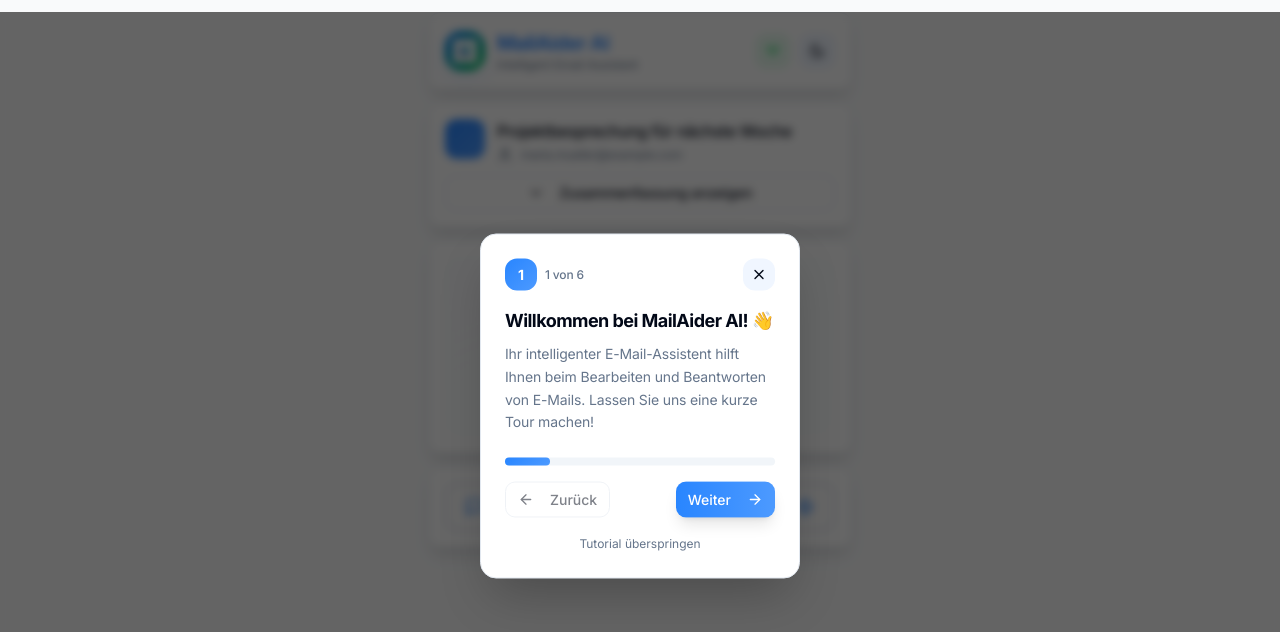
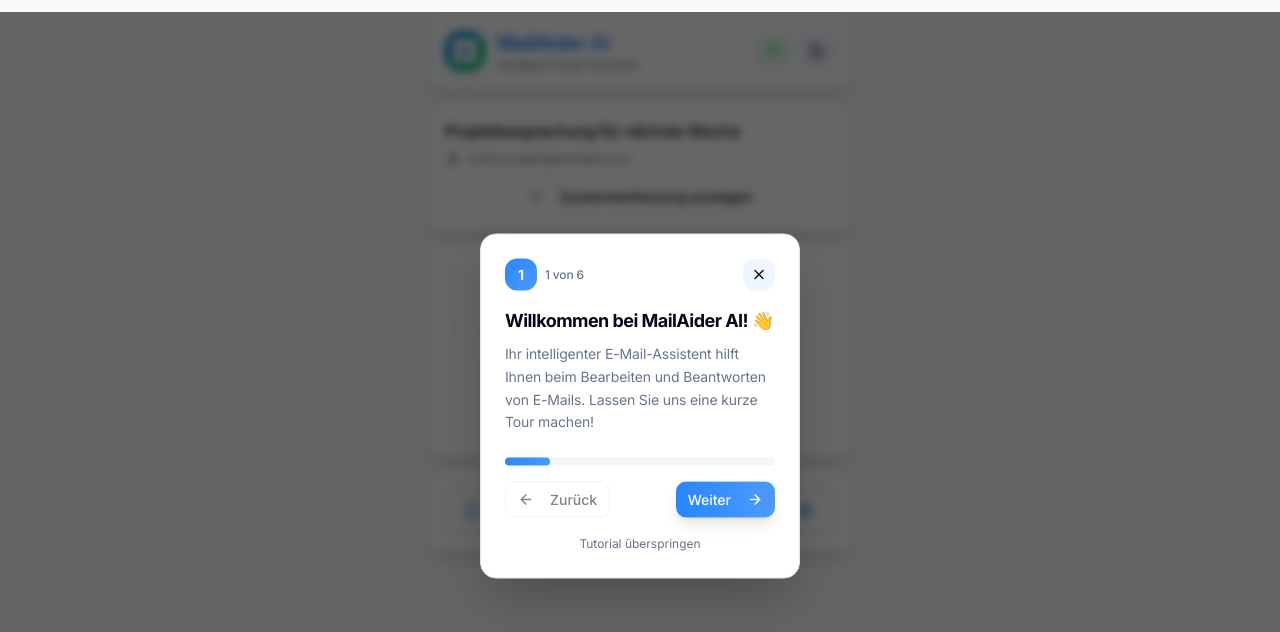
Before and after one commit to FlowEdgeSolutions/mailaider2.0_frontend, a React (Vite) app: page / in a window 1280 px wide. Shown: the top 632 px of the page. Built offline with nearby package versions, Linux system fonts and the light colour scheme.

Commit message:
Refactor email display
Move subject and email name to the left, remove blue square and symbol.

```diff
--- a/src/components/EmailViewer.tsx
+++ b/src/components/EmailViewer.tsx
@@ -19,15 +19,11 @@ interface EmailViewerProps {
 export function EmailViewer({ emailData, showSummary, onToggleSummary, isLoading }: EmailViewerProps) {
   return (
     <div className="card-modern p-4 space-y-3 animate-slide-up" data-tutorial="email-viewer">
-      <div className="flex items-start gap-3">
-        <div className="w-10 h-10 bg-gradient-primary rounded-xl flex-shrink-0">
-        </div>
-        <div className="flex-1 min-w-0">
-          <h2 className="text-base font-ui text-foreground mb-1 truncate">{emailData.subject}</h2>
-          <div className="flex items-center gap-2 text-xs font-body text-muted-foreground">
-            <User className="w-4 h-4 flex-shrink-0" />
-            <span className="truncate">{emailData.sender}</span>
-          </div>
+      <div className="space-y-2">
+        <h2 className="text-base font-ui text-foreground truncate">{emailData.subject}</h2>
+        <div className="flex items-center gap-2 text-xs font-body text-muted-foreground">
+          <User className="w-4 h-4 flex-shrink-0" />
+          <span className="truncate">{emailData.sender}</span>
         </div>
       </div>
 
```
